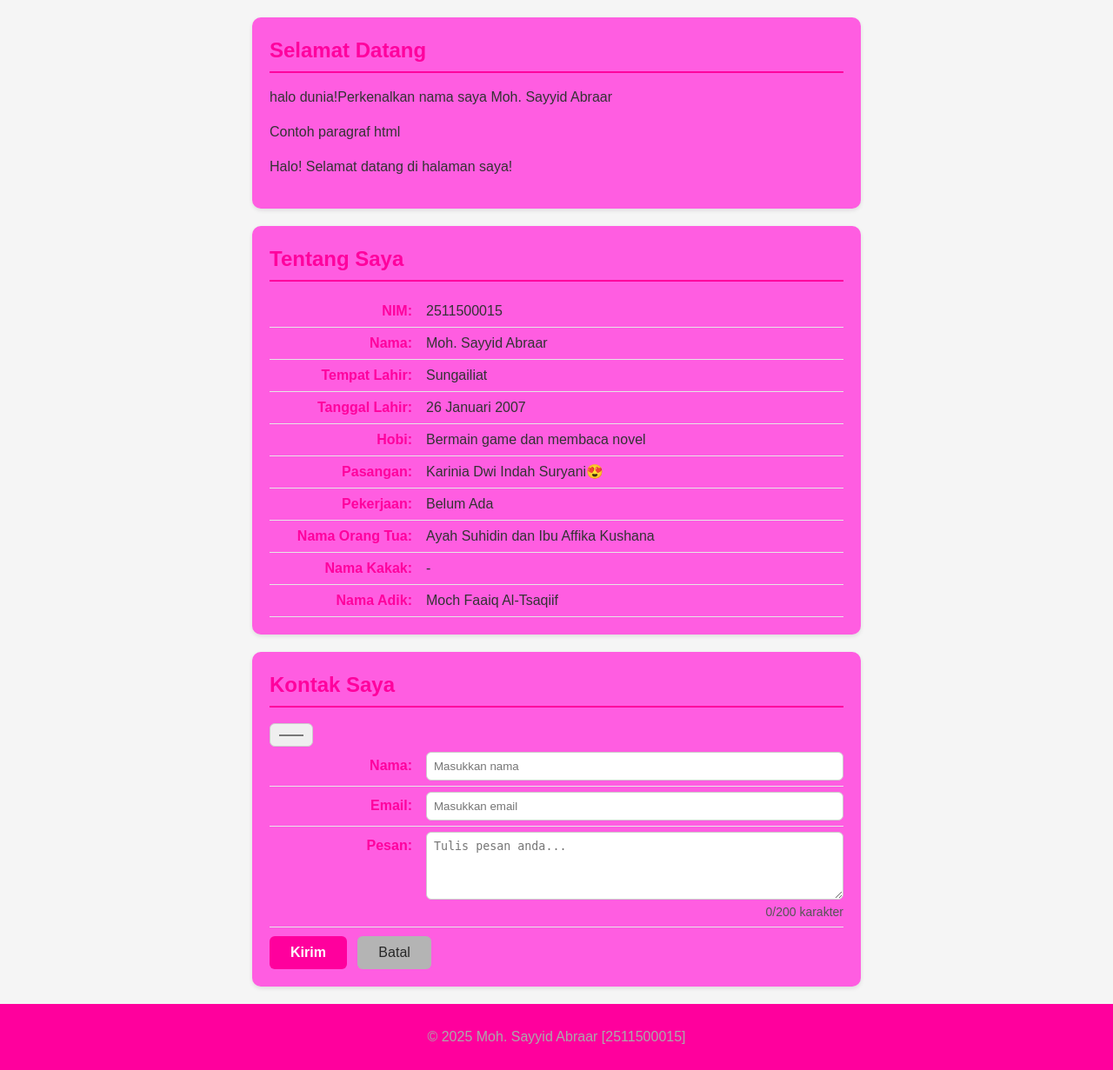
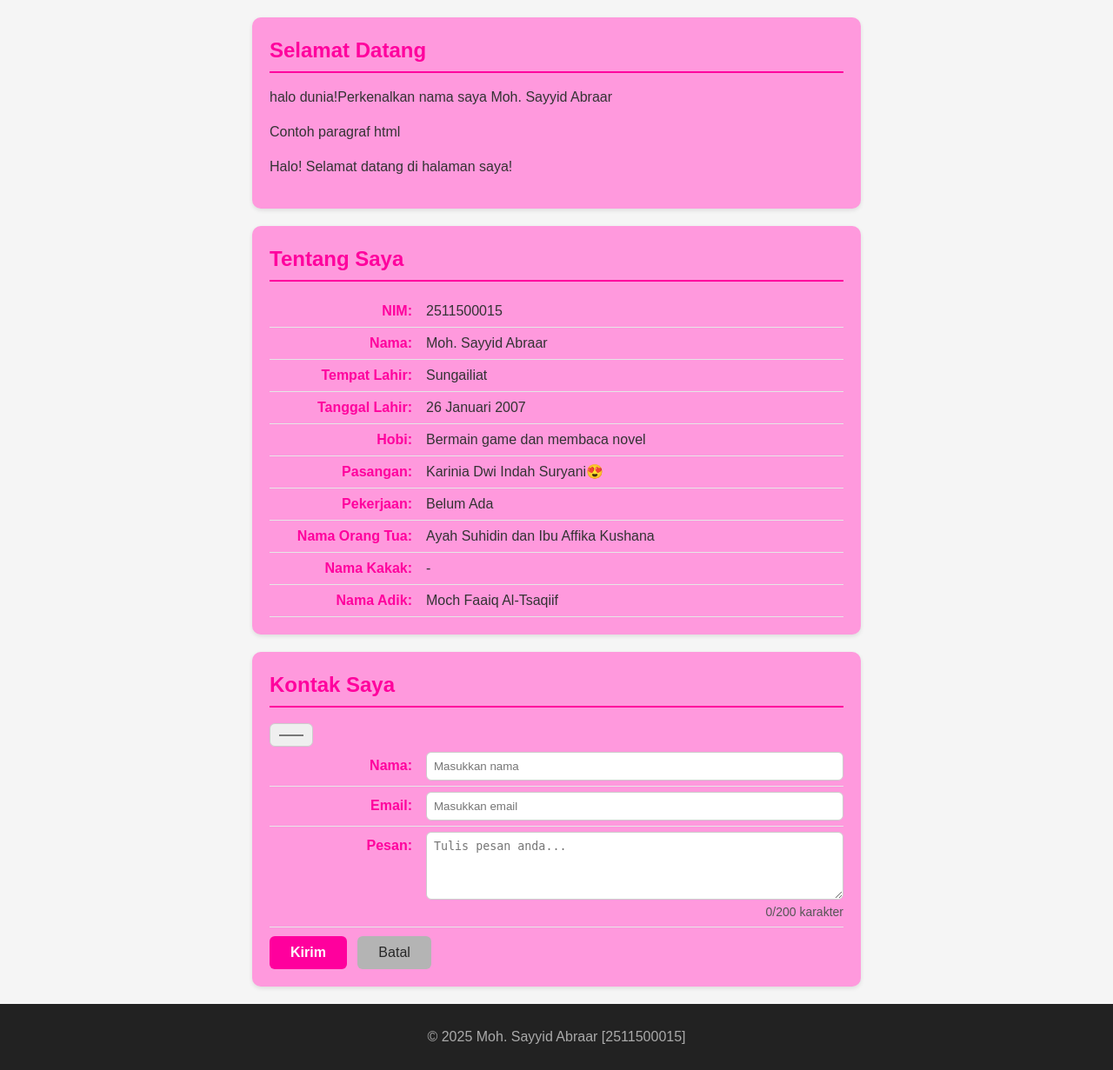
Before and after one commit to Abraar2511500015/2511500015-PWD-TI1A-2526O, a PHP site: page /pertemuan-06/index.php in a window 1280 px wide. Shown: the part 155-1386 px from the top of the page at 87% size. Run offline with PHP 8.4, Linux system fonts and the light colour scheme.

Commit message:
style.css pertemuan-06

```diff
--- a/pertemuan-06/style.css
+++ b/pertemuan-06/style.css
@@ -62,7 +62,7 @@ header li a:active {
 #home,
 #about,
 #contact {
-  background-color: #ff5de1;
+  background-color: #ff99dd;
   border-radius: 10px;
   padding: 20px;
   max-width: 700px;
@@ -141,7 +141,7 @@ header li a:active {
 }
 
 #contact button[type="submit"]:hover {
-  background-color: #ff5de1;
+  background-color: #ff99dd;
   transform: translateY(-1px);
   box-shadow: 0 2px 6px rgba(0, 0, 0, 0.2);
 }
@@ -152,7 +152,7 @@ header li a:active {
 }
 
 footer {
-  background: #ff009d;
+  background: #222;
   color: #aaa;
   text-align: center;
   padding: 10px;
```
